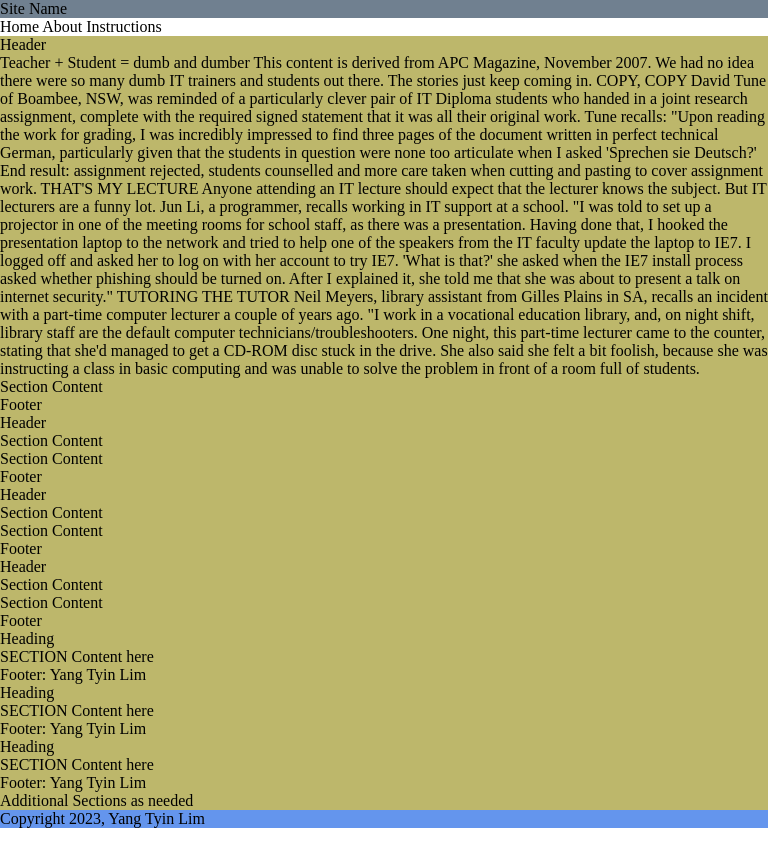
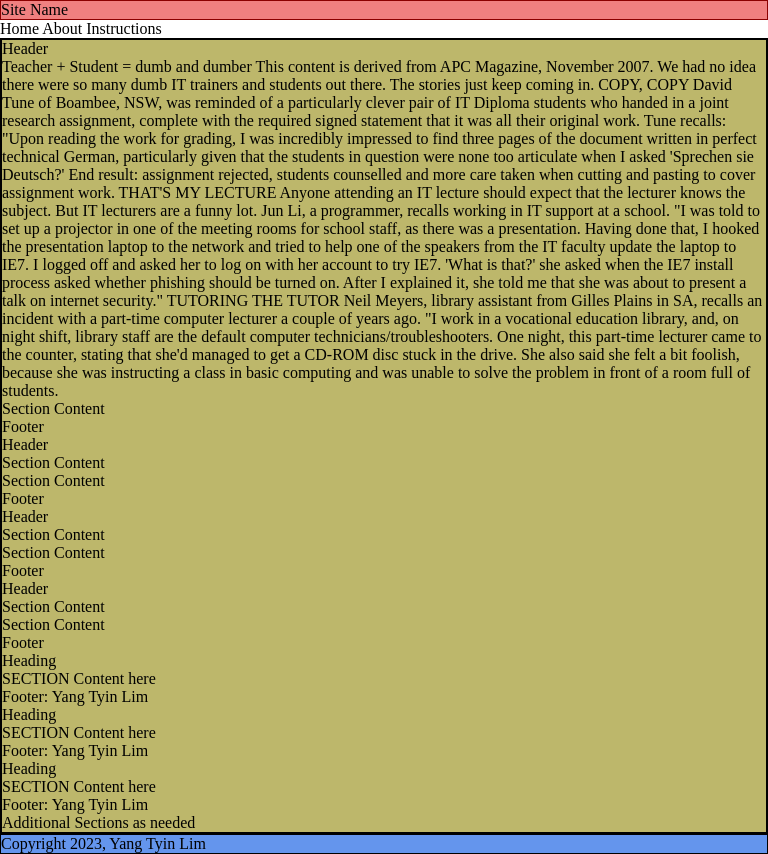
Before and after one commit to Limyangtyin/WebTech1, a plain HTML site: page Content.html in a window 768 px wide. Before the commit the page ends 828 px from the top, so only its background shows below. Drawn offline with Linux system fonts and the light colour scheme.

Commit message:
feat: desktop base header - add CSS to lay the site header

```diff
--- a/assests/css/style.css
+++ b/assests/css/style.css
@@ -1,15 +1,22 @@
 @media screen and (max-width: 768px){
     .headerclass{
-        border: 1px black;
+        border: 1px solid black;
         background-color: slategrey;
     }
     main{
-        border: 2px black;
+        border: 2px solid black;
         background-color: darkkhaki;
     }
 
     .footerclass{
-        border: 1px black;
+        border: 1px solid black;
         background-color: cornflowerblue;
     }
 }
+
+@media screen and (min-width: 768px){
+    .headerclass{
+        border: 1px solid darkred;
+        background-color: lightcoral;
+    }
+}
```
